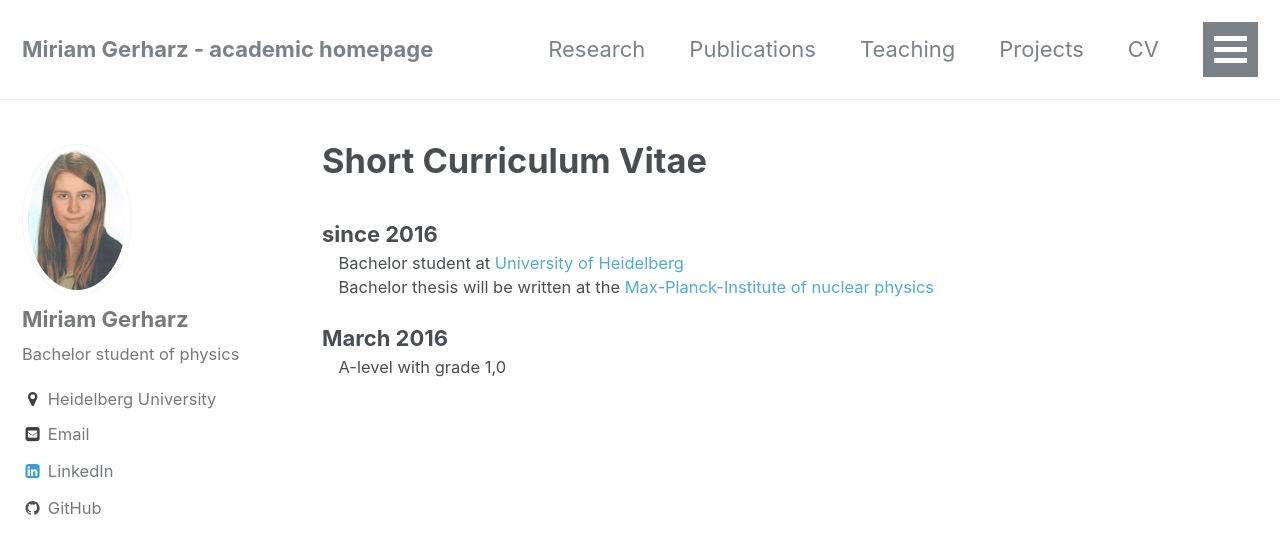
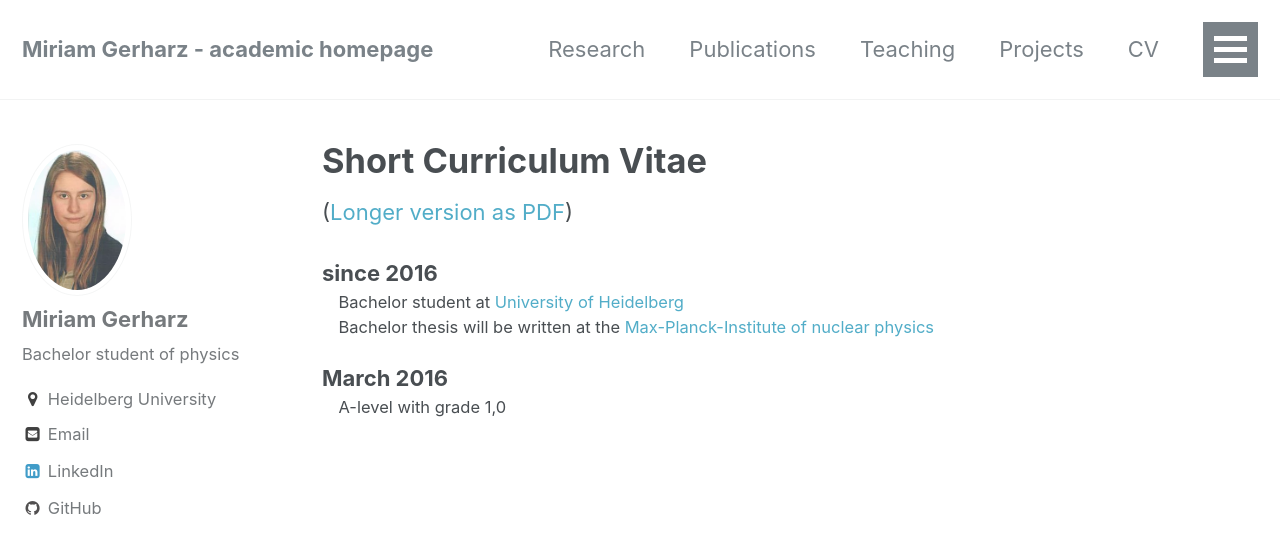
Before and after one commit to MiriamG97/Miriam-Gerharz.github.io, a Jekyll site: the page built from _pages/cv.md, in a window 1280 px wide and 900 px high. Shown: the top 554 px of the window. Built offline with Jekyll 4.4.1, drawn with Linux system fonts in a browser that asks for light colours.

Commit message:
Update cv.md

```diff
--- a/_pages/cv.md
+++ b/_pages/cv.md
@@ -4,7 +4,7 @@ title: "Short Curriculum Vitae"
 permalink: /cv/
 ---
 
-<!--([Longer version as PDF](/CV_MartinBies.pdf))-->
+([Longer version as PDF](/CV_MiriamGerharz_english.pdf))
 
 since 2016
 :   Bachelor student at [University of Heidelberg](https://www.physik.uni-heidelberg.de/?lang=en) <br>
```
